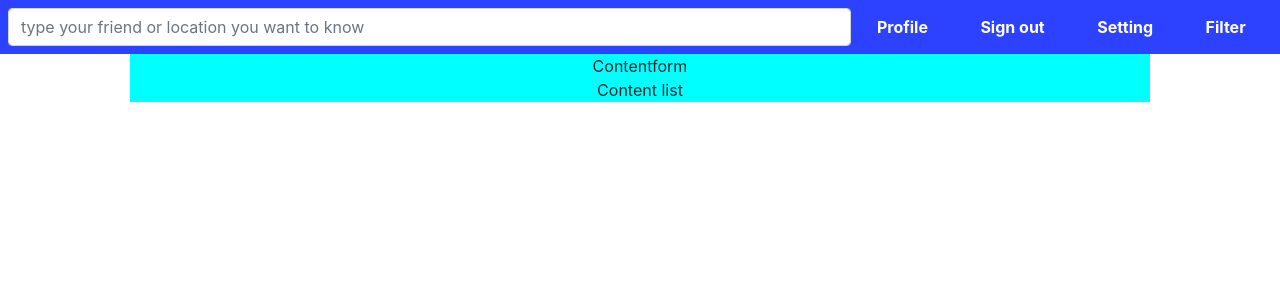
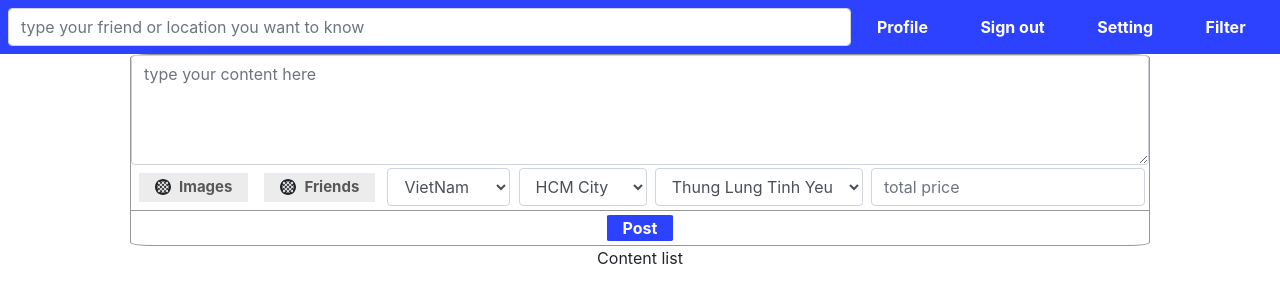
Before and after one commit to tqhuy-dev/IGO-FE, a React (Create React App) app: page / in a window 1280 px wide. Shown: the top 302 px of the page. Built offline with nearby package versions, Linux system fonts and the light colour scheme.

Commit message:
update layout content-fomr

```diff
--- a/package.json
+++ b/package.json
@@ -3,6 +3,9 @@
   "version": "0.1.0",
   "private": true,
   "dependencies": {
+    "@fortawesome/fontawesome-svg-core": "^1.2.17",
+    "@fortawesome/free-solid-svg-icons": "^5.8.1",
+    "@fortawesome/react-fontawesome": "^0.1.4",
     "axios": "^0.18.0",
     "bootstrap": "^4.3.1",
     "jsonwebtoken": "^8.5.1",
--- a/src/App.js
+++ b/src/App.js
@@ -5,6 +5,11 @@ import AuthorizationComponent from '../src/page/auth/container/authorization';
 import  MainPage  from '../src/page/main/container/main';
 import LoginContainerComponent from '../src/page/auth/component/login-container/login-container';
 import SigninComponent from '../src/page/auth/component/signin-container/signin-container';
+import { library } from '@fortawesome/fontawesome-svg-core'
+import { FontAwesomeIcon } from '@fortawesome/react-fontawesome'
+import { faStroopwafel } from '@fortawesome/free-solid-svg-icons'
+
+library.add(faStroopwafel)
 class App extends Component {
   render() {
     return (
--- a/src/page/main/component/content-body/content-body.css
+++ b/src/page/main/component/content-body/content-body.css
@@ -1,7 +1,6 @@
 .content-body-container{
     display: flex;
     flex-direction: column;
-    background-color: aqua;
     max-width: 1020px;
     margin: auto;
 }
--- a/src/page/main/component/content-form/content-form.css
+++ b/src/page/main/component/content-form/content-form.css
@@ -0,0 +1,34 @@
+.btn-container{
+    display: flex;
+    flex-direction: row;
+    border-bottom: 1px solid rgb(151, 151, 151);
+}
+
+.margin-0{
+    margin: 0px;
+}
+
+.margin-auto{
+    margin: auto;
+}
+
+.form-container{
+    border: 1px solid rgb(151, 151, 151);
+    border-radius: 2%;
+}
+
+.post-container {
+    display: flex;
+    flex-direction: row;
+    justify-content: center;
+    padding: 0.25rem;
+}
+
+.post-btn{
+    background-color:  rgb(45, 66, 255);
+    color:white;
+    cursor: pointer;
+    font-weight: bold;
+    border-radius: 5%;
+    padding: 1px 1rem;
+}
--- a/src/page/main/component/content-form/content-form.js
+++ b/src/page/main/component/content-form/content-form.js
@@ -1,4 +1,7 @@
 import React ,{ Component } from 'react';
+import { Form, Button } from 'react-bootstrap';
+import ButtonImg from './../../../../share/component/button-img/button-img';
+import '../content-form/content-form.css';
 class ContentForm extends Component {
     constructor(props) {
         super(props);
@@ -6,7 +9,65 @@ class ContentForm extends Component {
 
     render() {
         return (
-            <div>Contentform</div>
+            <div className="form-container">
+                <Form.Group controlId="formBasicEmail" className="margin-0">
+                    <Form.Control
+                        type="text"
+                        as="textarea"
+                        rows="4"
+                        placeholder="type your content here"
+                        onChange={(event) => this.handleInputChange(event , 'username')}/>
+                </Form.Group>
+                <div className="btn-container">
+                    <ButtonImg
+                    name="Images"
+                    />
+
+                    <ButtonImg
+                    name="Friends"
+                    />
+
+                    <Form.Group controlId="exampleForm.ControlSelect1" className="margin-auto">
+                        <Form.Control as="select">
+                            <option>VietNam</option>
+                            <option>Singapore</option>
+                            <option>Korean</option>
+                            <option>Japan</option>
+                            <option>USA</option>
+                        </Form.Control>
+                    </Form.Group>
+
+                    <Form.Group controlId="exampleForm.ControlSelect1" className="margin-auto">
+                        <Form.Control as="select">
+                            <option>HCM City</option>
+                            <option>Da Lat</option>
+                            <option>Da Nang</option>
+                            <option>Phu Quoc</option>
+                            <option>Phan Rang</option>
+                        </Form.Control>
+                    </Form.Group>
+
+                    <Form.Group controlId="exampleForm.ControlSelect1" className="margin-auto">
+                        <Form.Control as="select">
+                            <option>Thung Lung Tinh Yeu</option>
+                            <option>Doi Mong Mo</option>
+                            <option>Ho Xuan Huong</option>
+                            <option>Langbiang</option>
+                            <option>Thac Voi</option>
+                        </Form.Control>
+                    </Form.Group>
+
+                    <Form.Group controlId="exampleForm.ControlSelect1" className="margin-auto">
+                        <Form.Control
+                        placeholder="total price">
+                        </Form.Control>
+                    </Form.Group>
+                </div>
+
+                <div className="post-container">
+                    <div className="post-btn">Post</div>
+                </div>
+            </div>
         )
     }
 }
--- /dev/null
+++ b/src/share/component/button-img/button-img.css
@@ -0,0 +1,19 @@
+.button-container{
+    display: flex;
+    flex-direction: row;
+    background-color: rgba(235, 235, 235, 0.938);
+    padding: 3px 1rem;
+    cursor: pointer;
+    margin: 0.5rem;
+}
+
+.title{
+    margin-left: 0.5rem;
+    font-size: 15px;
+    font-weight: bold;
+    color: rgb(88, 88, 88);
+}
+
+.center{
+    margin: auto;
+}
--- /dev/null
+++ b/src/share/component/button-img/button-img.js
@@ -0,0 +1,19 @@
+import React, { Component } from 'react';
+import { FontAwesomeIcon } from '@fortawesome/react-fontawesome';
+import '../button-img/button-img.css';
+class ButtonImg extends Component {
+    constructor(props) {
+        super(props);
+    }
+
+    render() {
+        return (
+            <div className="button-container">
+                <FontAwesomeIcon icon="stroopwafel" className="center" />
+                <div className="title">{this.props.name}</div>
+            </div>
+        )
+    }
+}
+
+export default ButtonImg;
```
Also changed, not shown: 1 other file (tests, documents, lock files or other folders).
